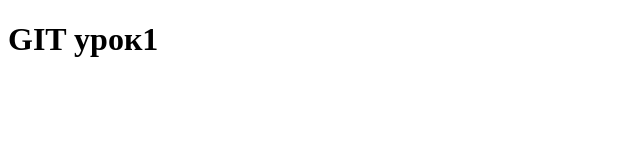
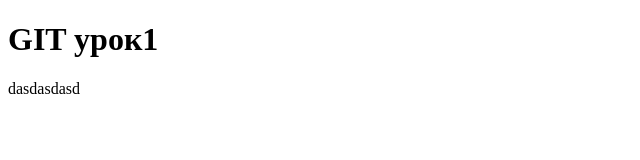
Before and after one commit to Targitaika/firstGit, a plain HTML site: page index.html in a window 1280 px wide. Shown: the full height of the page, 0-640 px from the left. Drawn offline with Linux system fonts and the light colour scheme.

Commit message:
second time

```diff
--- a/index.html
+++ b/index.html
@@ -7,5 +7,6 @@
 </head>
 <body>
   <h1>GIT урок1</h1>
+  <div class="sd">dasdasdasd</div>
 </body>
 </html>
```
